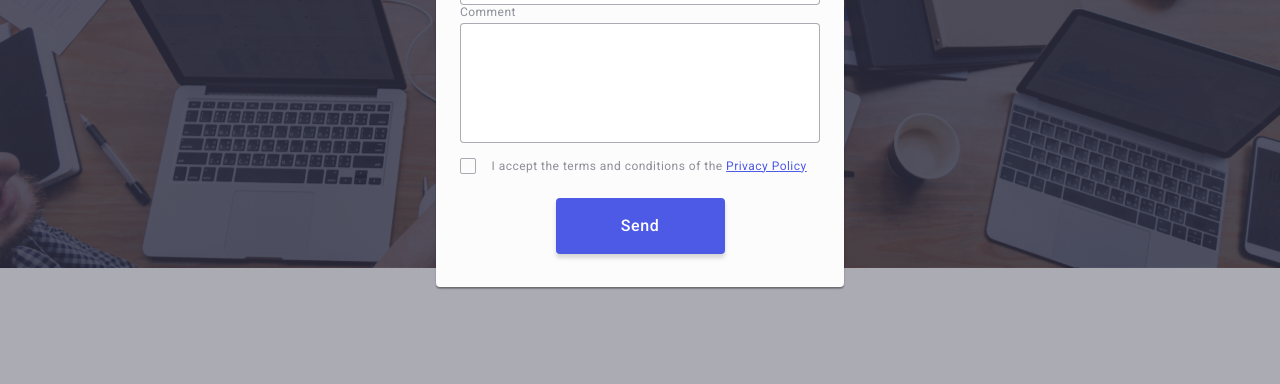
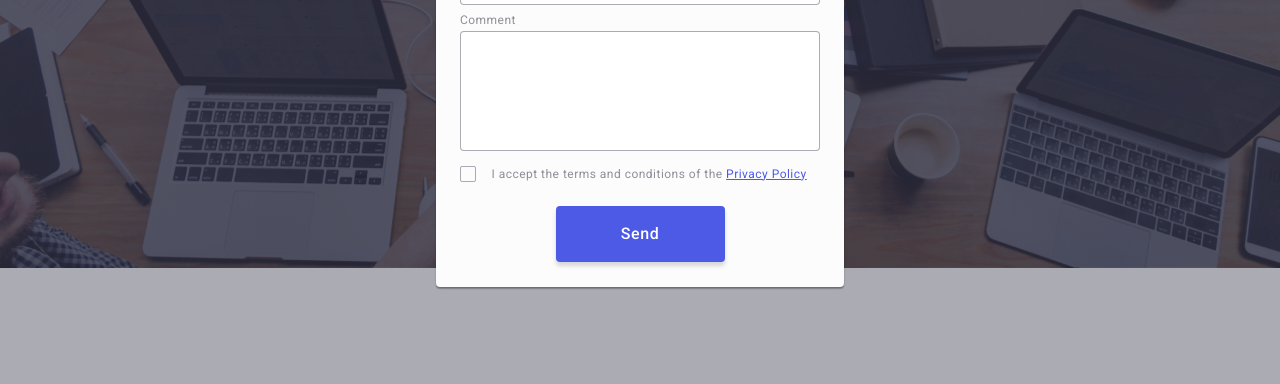
Before and after one commit to RocketCat888/goit-markup-hw-05, a plain HTML site: page index.html in a window 1280 px wide. Shown: the part 405-789 px from the top of the page. Drawn offline with nearby package versions, Linux system fonts and the light colour scheme.

Commit message:
add indexx file

```diff
--- a/index.html
+++ b/index.html
@@ -555,7 +555,8 @@
                 <use href="./images/icons.svg#icon-email"></use>
               </svg>
             </div>
-            <div class="review-form-div">
+          </div>
+            <div class="review-form-div review-form-comment">
               <label class="review-label" for="user-comment">Comment</label>
               <textarea
                 class="review-textarea"
@@ -590,7 +591,6 @@
             <button class="review-submit-button" type="submit">
               <span class="review-button-title">Send</span>
             </button>
-          </div>
         </form>
       </div>
     </div>
```
